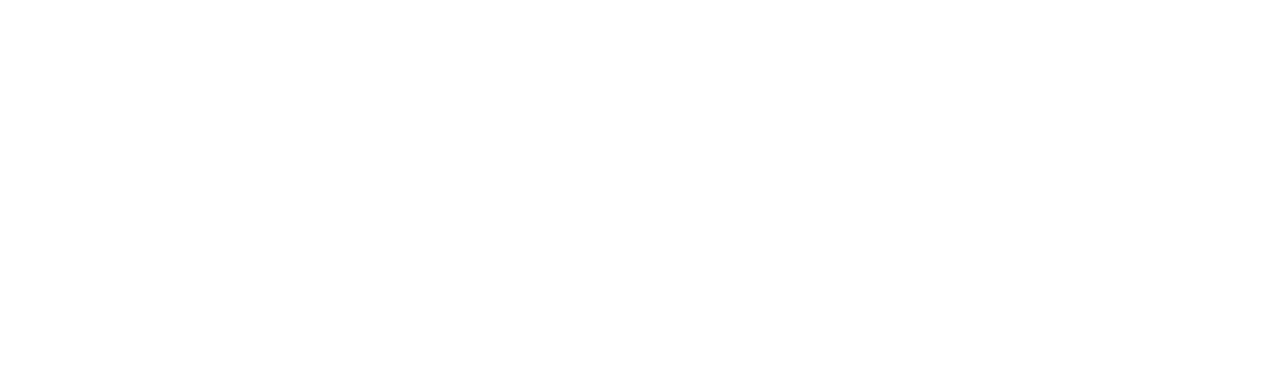
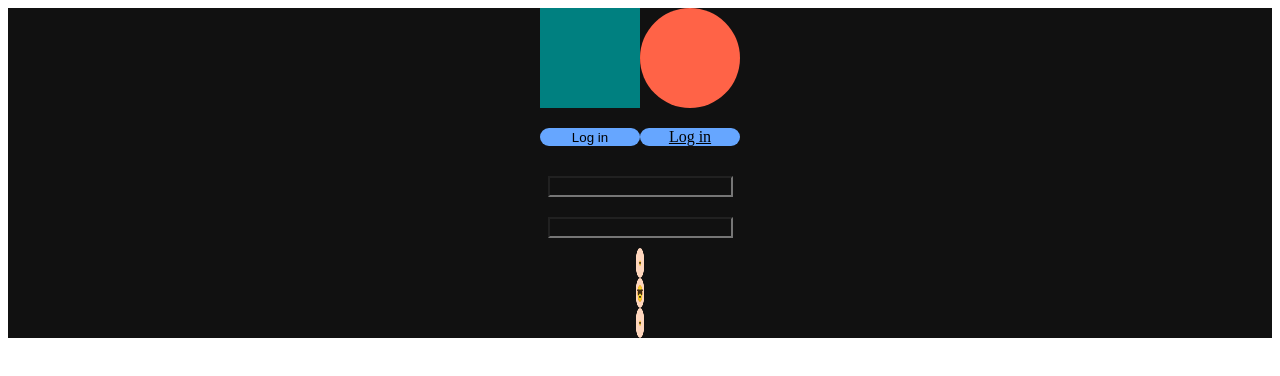
Before and after one commit to jae-hun-e/react-masterclass, a React (Create React App) app: page / in a window 1280 px wide. Shown: the top 376 px of the page. Built offline with nearby package versions, Linux system fonts and the light colour scheme.

Commit message:
styled component practice 1. 생성 2. 상속 3. as로 태그바꾸기 3. attrs로 styled compoenet에서 속성값 생성 && 속성값 적용 4. animation 만들기(export도가능) && 적용 5. scss 처럼 selecte 하기(HTML, styled-components 둘다 가능) 6. theme 적용 ex)다크모드

```diff
--- a/package.json
+++ b/package.json
@@ -9,6 +9,7 @@
     "react": "^17.0.2",
     "react-dom": "^17.0.2",
     "react-scripts": "5.0.0",
+    "styled-components": "^5.3.3",
     "web-vitals": "^2.1.2"
   },
   "scripts": {
--- a/src/App.js
+++ b/src/App.js
@@ -1,5 +1,57 @@
+import styled from "styled-components";
+
+const Father = styled.div`
+  display: flex;
+  margin-bottom: 20px;
+`;
+
+const Box = styled.div`
+  background-color: ${(prop) => prop.color};
+  width: 100px;
+  height: 100px;
+`;
+
+// 상속
+const Circle = styled(Box)`
+  border-radius: 50px;
+`;
+
+const Btn = styled.button`
+  color: white;
+  background-color: yellow;
+  border: 0;
+  border-radius: 15px;
+  width: 100px;
+  color: black;
+  text-align: center;
+`;
+
+// styled-component로 속성값 설정하기
+const Input = styled.input.attrs({ required: true, minLength: 10 })`
+  margin: 10px;
+  background-color: transparent;
+`;
+
 function App() {
-  return null;
+  return (
+    <>
+      <Father>
+        <Box color="teal"></Box>
+        <Circle color="tomato"></Circle>
+      </Father>
+      <Father>
+        <Btn>Log in</Btn>
+        <Btn as="a" href="https://google.com">
+          Log in
+        </Btn>
+        {/* // 다른 태그로 바꾸고 싶을때  */}
+      </Father>
+      <Father>
+        <Input />
+        <Input />
+      </Father>
+    </>
+  );
 }
 
 export default App;
--- /dev/null
+++ b/src/StyledCompnentPractice.js
@@ -0,0 +1,122 @@
+import styled, { keyframes } from "styled-components";
+
+const Father = styled.div`
+  display: flex;
+  margin-bottom: 20px;
+  justify-content: center;
+`;
+
+const Cotainer = styled(Father)`
+  flex-direction: column;
+  align-items: center;
+`;
+
+const Box = styled.div`
+  background-color: ${(prop) => prop.color};
+  width: 100px;
+  height: 100px;
+`;
+
+// ! 상속
+const Circle = styled(Box)`
+  border-radius: 50px;
+`;
+
+const Btn = styled.button`
+  color: white;
+  background-color: #66a6ff;
+  border: 0;
+  border-radius: 15px;
+  width: 100px;
+  color: black;
+  text-align: center;
+`;
+
+// ! styled-component로 속성값 설정하기
+const Input = styled.input.attrs({ required: true, minLength: 10 })`
+  margin: 10px;
+  background-color: transparent;
+`;
+
+// ! 애니메이션 효과만들기 + export 하면 다른곳에서도 사용가능
+export const rotationAnimation = keyframes`
+0%{
+  transform: rotateY(0deg);
+  background-color: #ffecd2;
+}
+50%{
+  transform: rotateY(180deg);
+  background-color: #fcb69f;
+}
+100%{
+  transform: rotateY(0deg);
+  background-color: #ffecd2;
+}
+`;
+
+const Emoji = styled.span`
+  &:active {
+    opacity: 0;
+  }
+`;
+
+// ! 애니메이션 효과 적용 + 자식(HTML태그,styled-compoents) 사용
+const Animation = styled.div`
+  display: flex;
+  justify-content: center;
+  align-items: center;
+  height: 30px;
+  width: 30px;
+  background-color: #ff7eb3;
+  border-radius: 50px;
+  animation: ${rotationAnimation} 10s linear infinite;
+  span {
+    font-size: 5px;
+    &:hover {
+      font-size: 30px;
+    }
+    ${Emoji} {
+      &:active {
+        opacity: 0;
+      }
+    }
+  }
+`;
+
+// ! Theme에있는 prop값 사용하기 ex)create 다크모드
+const Background = styled.div`
+  background-color: ${(prop) => prop.theme.backgroundColor};
+`;
+
+function StyledCompnentPractice() {
+  return (
+    <Background>
+      <Father>
+        <Box color="teal"></Box>
+        <Circle color="tomato"></Circle>
+      </Father>
+      <Father>
+        <Btn>Log in</Btn>
+        <Btn as="a" href="https://google.com">
+          Log in
+        </Btn>
+        {/* // 다른 태그로 바꾸고 싶을때  */}
+      </Father>
+      <Cotainer>
+        <Input />
+        <Input />
+        <Animation>
+          <span>😎</span>
+        </Animation>
+        <Animation>
+          <p>😎</p>
+        </Animation>
+        <Animation>
+          <Emoji>😎</Emoji>
+        </Animation>
+      </Cotainer>
+    </Background>
+  );
+}
+
+export default StyledCompnentPractice;
--- a/src/index.js
+++ b/src/index.js
@@ -1,10 +1,26 @@
-import React from "react";
+import React, { useState } from "react";
 import ReactDOM from "react-dom";
 import App from "./App";
+import StyledCompnentPractice from "./StyledCompnentPractice";
+import { ThemeProvider } from "styled-components";
+
+// ! 여러가지 모드로 나누기 위해서는 Theme의 key값이 같아야한다.
+const darkTheme = {
+  textColor: "whitesmoke",
+  backgroundColor: "#111",
+};
+
+const lightTheme = {
+  textColor: "#111",
+  backgroundColor: "whitesmoke",
+};
 
 ReactDOM.render(
   <React.StrictMode>
-    <App />
+    <ThemeProvider theme={darkTheme}>
+      {/* <App /> */}
+      <StyledCompnentPractice />
+    </ThemeProvider>
   </React.StrictMode>,
   document.getElementById("root")
 );
```
Also changed, not shown: 1 other file (tests, documents, lock files or other folders).
